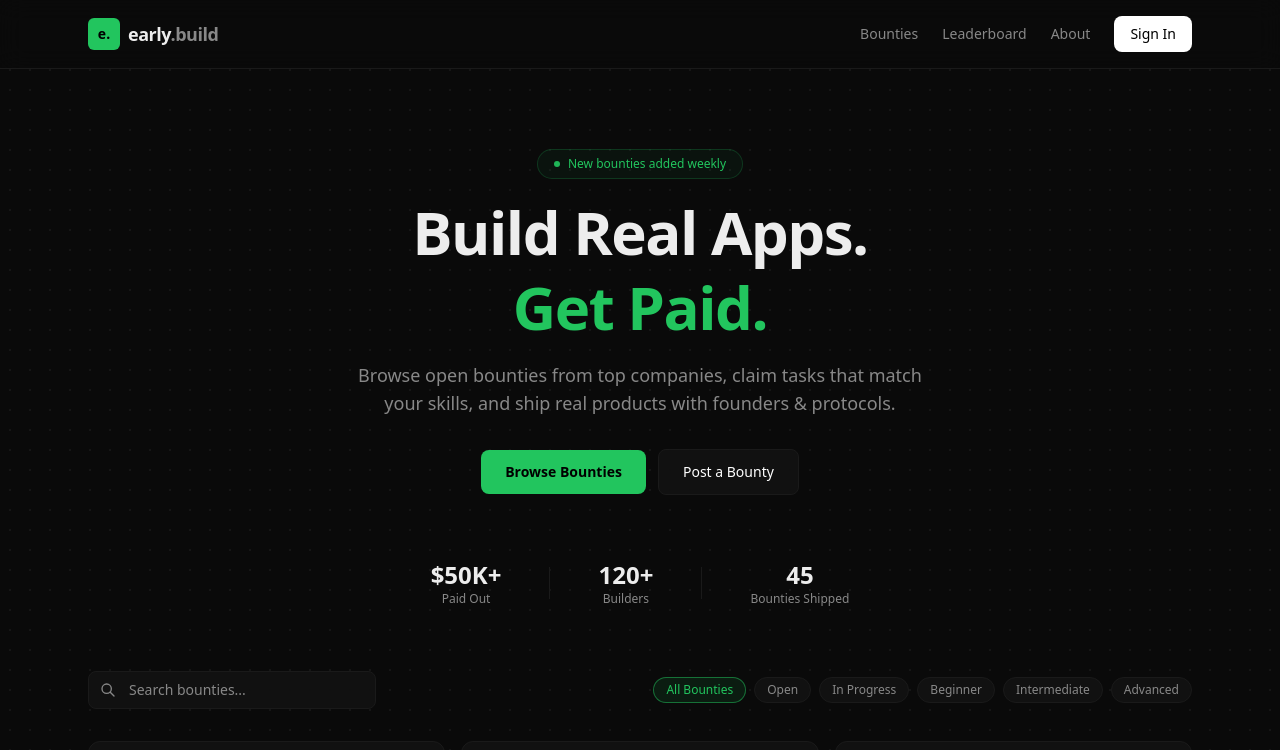
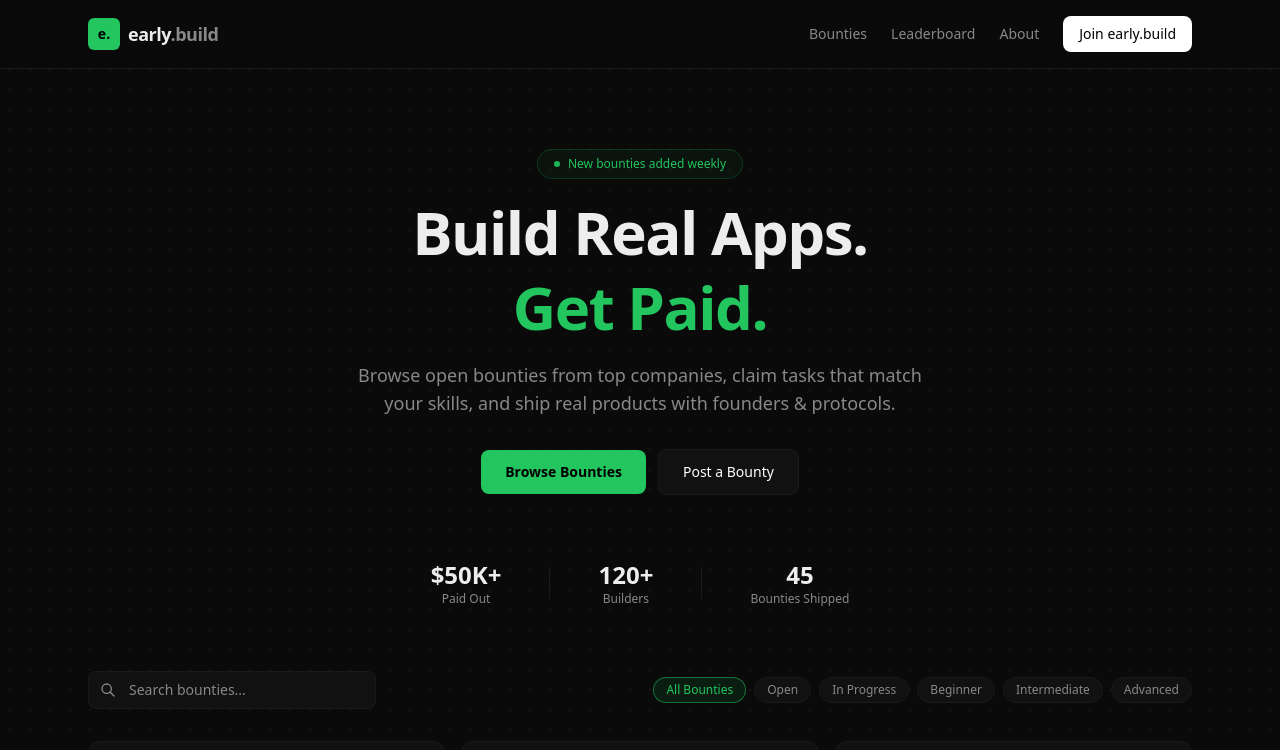
Before and after one commit to PROPAGANDAnow/early-build-platform, a Next.js app: page / in a window 1280 px wide. Shown: the top 750 px of the page. Built offline with nearby package versions, Linux system fonts and the light colour scheme.

Commit message:
chore: remove OAuth auth (not yet configured)
Gutted NextAuth so the app runs without credentials.
Auth can be re-added once OAuth apps are set up.

```diff
--- a/package.json
+++ b/package.json
@@ -9,10 +9,8 @@
     "lint": "eslint"
   },
   "dependencies": {
-    "@auth/core": "^0.41.0",
     "lucide-react": "^0.577.0",
     "next": "16.1.6",
-    "next-auth": "^5.0.0-beta.30",
     "react": "19.2.3",
     "react-dom": "19.2.3"
   },
--- a/src/app/api/auth/[...nextauth]/route.ts
+++ /dev/null
@@ -1,3 +0,0 @@
-import { handlers } from "@/lib/auth";
-
-export const { GET, POST } = handlers;
--- a/src/components/Navbar.tsx
+++ b/src/components/Navbar.tsx
@@ -22,7 +22,7 @@ export default function Navbar() {
         {/* Desktop Nav */}
         <div className="hidden items-center gap-6 md:flex">
           <Link
-            href="/bounties"
+            href="/"
             className="text-sm text-[var(--muted)] transition hover:text-white"
           >
             Bounties
@@ -39,9 +39,13 @@ export default function Navbar() {
           >
             About
           </Link>
-          <button className="rounded-lg bg-white px-4 py-2 text-sm font-medium text-black transition hover:bg-gray-200">
-            Sign In
-          </button>
+          <a
+            href="https://early.build"
+            target="_blank"
+            className="rounded-lg bg-white px-4 py-2 text-sm font-medium text-black transition hover:bg-gray-200"
+          >
+            Join early.build
+          </a>
         </div>
 
         {/* Mobile Toggle */}
@@ -78,7 +82,7 @@ export default function Navbar() {
       {mobileOpen && (
         <div className="border-t border-[var(--card-border)] px-6 py-4 md:hidden">
           <div className="flex flex-col gap-4">
-            <Link href="/bounties" className="text-sm text-[var(--muted)]">
+            <Link href="/" className="text-sm text-[var(--muted)]">
               Bounties
             </Link>
             <Link href="/leaderboard" className="text-sm text-[var(--muted)]">
@@ -87,9 +91,13 @@ export default function Navbar() {
             <Link href="/about" className="text-sm text-[var(--muted)]">
               About
             </Link>
-            <button className="rounded-lg bg-white px-4 py-2 text-sm font-medium text-black">
-              Sign In
-            </button>
+            <a
+              href="https://early.build"
+              target="_blank"
+              className="rounded-lg bg-white px-4 py-2 text-center text-sm font-medium text-black"
+            >
+              Join early.build
+            </a>
           </div>
         </div>
       )}
--- a/src/lib/auth.ts
+++ /dev/null
@@ -1,27 +0,0 @@
-import NextAuth from "next-auth";
-import GitHub from "next-auth/providers/github";
-import Twitter from "next-auth/providers/twitter";
-
-export const { handlers, signIn, signOut, auth } = NextAuth({
-  providers: [
-    GitHub({
-      clientId: process.env.GITHUB_CLIENT_ID!,
-      clientSecret: process.env.GITHUB_CLIENT_SECRET!,
-    }),
-    Twitter({
-      clientId: process.env.TWITTER_CLIENT_ID!,
-      clientSecret: process.env.TWITTER_CLIENT_SECRET!,
-    }),
-  ],
-  pages: {
-    signIn: "/auth/signin",
-  },
-  callbacks: {
-    async session({ session, token }) {
-      if (session.user) {
-        (session.user as any).id = token.sub;
-      }
-      return session;
-    },
-  },
-});
```
Also changed, not shown: 1 other file (tests, documents, lock files or other folders).
